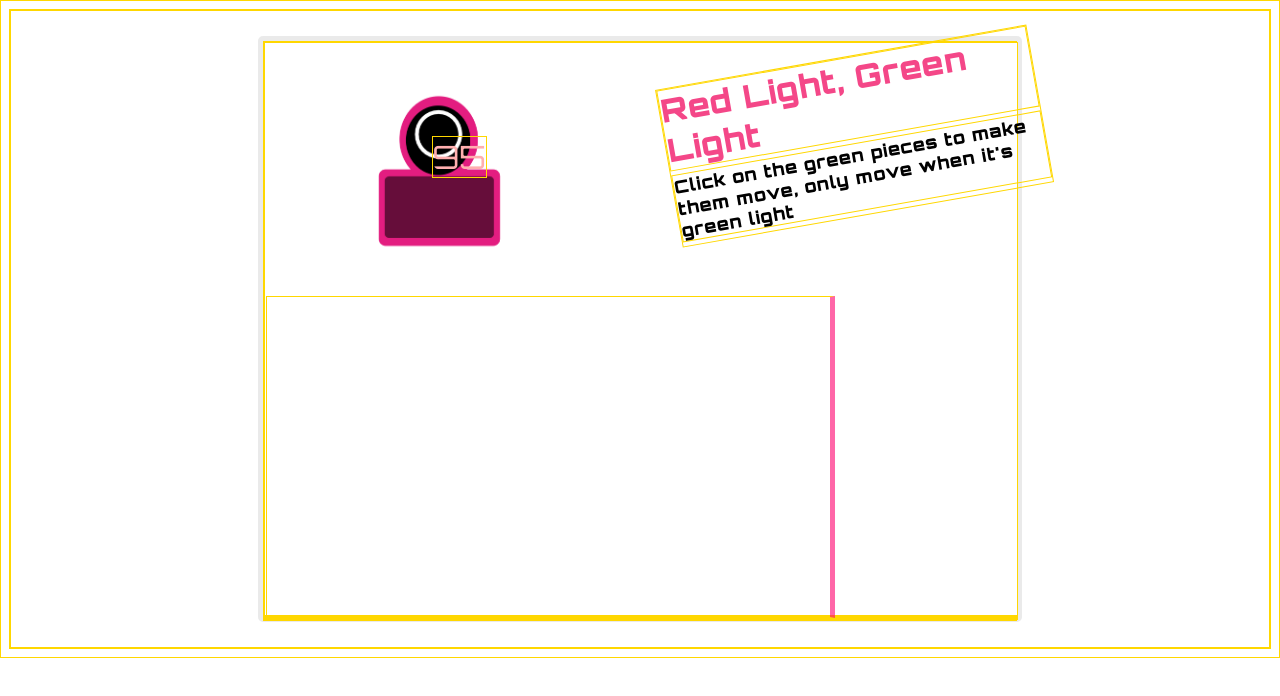
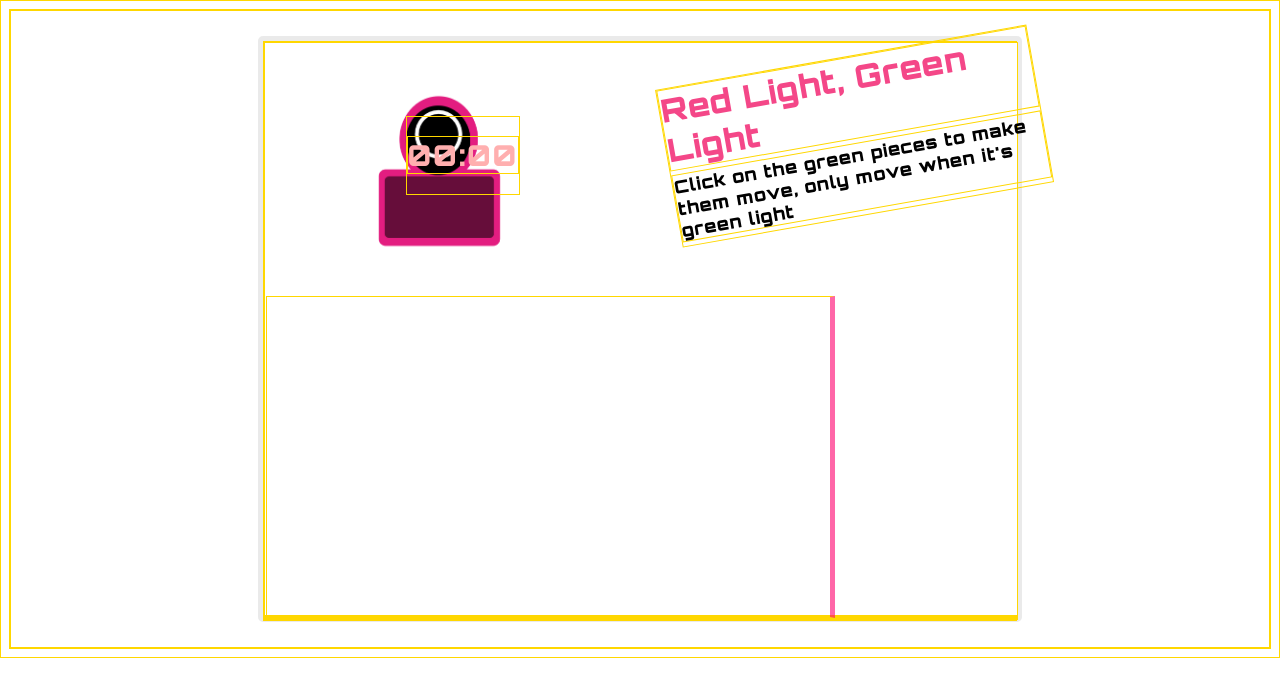
Before and after one commit to anniezoyinlee/GA-Final-SquidGame, a React (Create React App) app: page /game/rlgl in a window 1280 px wide. Shown: the top 696 px of the page. Built offline with nearby package versions, Linux system fonts and the light colour scheme.

Commit message:
updated timer

```diff
--- a/src/App.css
+++ b/src/App.css
@@ -94,8 +94,9 @@ img {
 /* Timer */
 .timer {
   position: absolute;
-  top: -480px;
-  left: 166px;
+  top: -500px;
+  left: 140px;
   color: rgb(255, 175, 175);
-  font-size: 2em;
+  font-size: 0.9em;
+  letter-spacing: .1em;
 }
--- a/src/components/Timer/Timer.js
+++ b/src/components/Timer/Timer.js
@@ -1,21 +1,42 @@
 import React, { useState, useEffect } from 'react'
 
-function Timer() {
-  const [seconds, setSeconds] = useState(100);
+// reference: https://www.codegrepper.com/code-examples/javascript/react+countdown+timer+minutes+seconds
+const Timer = () => {
+  const initialMinute = 0
+  const initialSeconds = 5
+  const [ minutes, setMinutes ] = useState(initialMinute);
+  const [ seconds, setSeconds ] =  useState(initialSeconds);
 
-  useEffect(() => {
-    if (seconds > 0) {
-      setTimeout(() => setSeconds(seconds - 1), 1000);
-    } else {
-      setSeconds('----------');
-    }
+  useEffect(()=>{
+  let myInterval = setInterval(() => {
+      if (seconds > 0) {
+        setSeconds(seconds - 1);
+      }
+      if (seconds === 0) {
+        if (minutes === 0) {
+          clearInterval(myInterval)
+        } else {
+          setMinutes(minutes - 1);
+          setSeconds(59);
+        }
+      }
+    }, 1000)
+    return ()=> {
+      clearInterval(myInterval);
+    };
   });
 
   return (
-    <div className="timer">
-      {seconds}
-    </div>
-  );
+      <div className='timer'>
+      { minutes === 0 && seconds === 0
+          ? <h1>00:00</h1>
+          : <h1>{minutes < 10 ?  `0${minutes}` : minutes}:{seconds < 10 ?  `0${seconds}` : seconds}</h1>
+      }
+      </div>
+  )
 }
 
 export default Timer;
+
+
+// numbers have difference spacing when counting down, need to find a way to fix it
```
